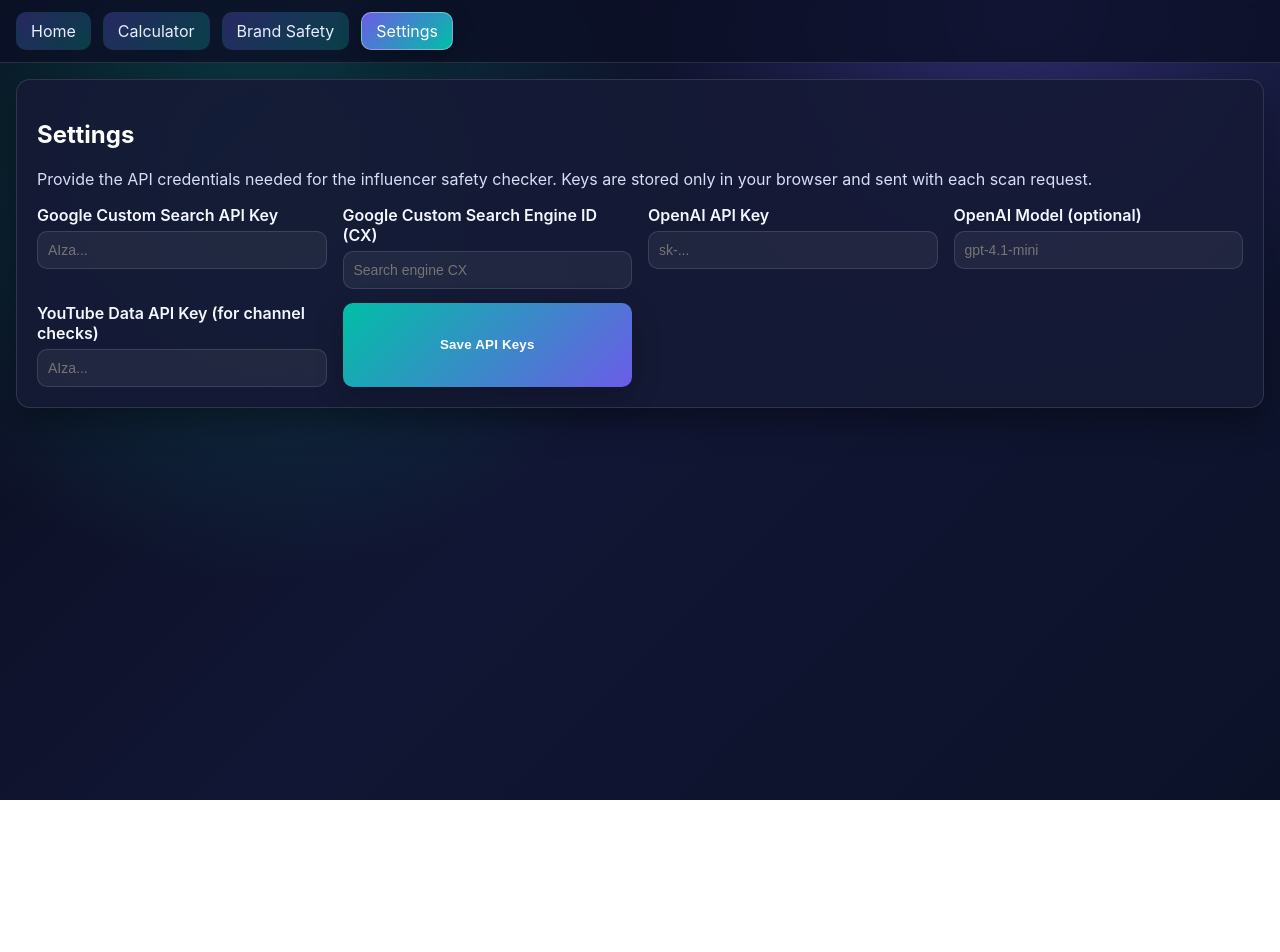
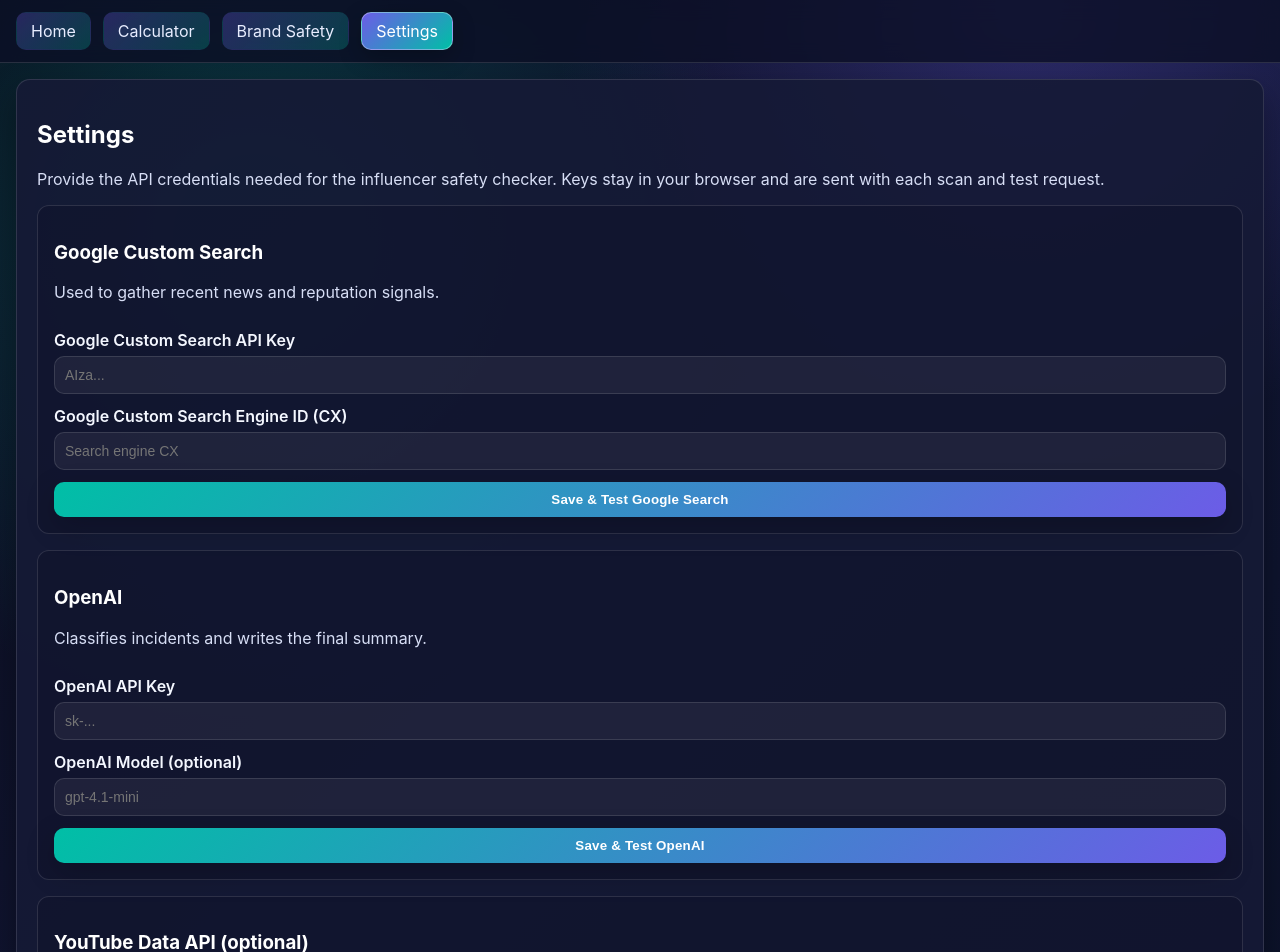
Before and after one commit to spacepilot121/pricingmodel, a React (Vite) app in the folder client/: page /#/settings in a window 1280 px wide. Shown: the top 952 px of the page. Before the commit the page ends 800 px from the top, so only its background shows below. Built offline with nearby package versions, Linux system fonts and the light colour scheme.

Commit message:
Add per-service API key testing and persistence updates

```diff
--- a/client/src/api/apiKeyStorage.ts
+++ b/client/src/api/apiKeyStorage.ts
@@ -14,10 +14,16 @@
   return {};
 }
 
-export function saveApiKeys(keys: ApiKeys): void {
+export function saveApiKeys(keys: ApiKeys): ApiKeys {
+  const merged = { ...loadApiKeys(), ...keys };
   try {
-    localStorage.setItem(STORAGE_KEY, JSON.stringify(keys));
+    localStorage.setItem(STORAGE_KEY, JSON.stringify(merged));
   } catch (err) {
     console.warn('Unable to persist API keys', err);
   }
+  return merged;
 }
+
+export function saveApiKey<K extends keyof ApiKeys>(key: K, value: ApiKeys[K]): ApiKeys {
+  return saveApiKeys({ [key]: value } as ApiKeys);
+}
--- a/client/src/api/brandSafetyApi.ts
+++ b/client/src/api/brandSafetyApi.ts
@@ -2,6 +2,8 @@
 import { BrandSafetyResult, Creator } from '../types';
 
 const BASE_URL = '/api/brand-safety';
+
+export type ApiKeyService = 'google' | 'openai' | 'youtube';
 
 async function handleResponse(res: Response) {
   const text = await res.text();
@@ -45,3 +47,12 @@
   const data = await handleResponse(res);
   return data.results;
 }
+
+export async function testApiKey(service: ApiKeyService): Promise<{ ok: boolean; message: string }> {
+  const res = await fetch(`${BASE_URL}/test-key`, {
+    method: 'POST',
+    headers: { 'Content-Type': 'application/json' },
+    body: JSON.stringify({ service, apiKeys: loadApiKeys() })
+  });
+  return handleResponse(res);
+}
--- a/client/src/app.css
+++ b/client/src/app.css
@@ -230,10 +230,26 @@
 }
 
 .settings-form {
-  display: grid;
-  grid-template-columns: repeat(auto-fit, minmax(240px, 1fr));
-  gap: 14px 16px;
+  display: flex;
+  flex-direction: column;
+  gap: 16px;
   margin-top: 16px;
+}
+
+.setting-block {
+  display: flex;
+  flex-direction: column;
+  gap: 12px;
+  padding: 16px;
+  border: 1px solid var(--border);
+  border-radius: 12px;
+  background: rgba(12, 16, 38, 0.35);
+}
+
+.setting-header {
+  display: flex;
+  align-items: center;
+  justify-content: space-between;
 }
 
 .settings-form label {
@@ -243,3 +259,15 @@
   color: #f4f7ff;
   font-weight: 600;
 }
+
+.status-text.info {
+  color: #d7def5;
+}
+
+.status-text.success {
+  color: #18d8b0;
+}
+
+.status-text.error {
+  color: #ff9a9a;
+}
--- a/client/src/components/SettingsTab.tsx
+++ b/client/src/components/SettingsTab.tsx
@@ -1,35 +1,97 @@
-import { FormEvent, useEffect, useState } from 'react';
+import { useEffect, useState } from 'react';
 import { loadApiKeys, saveApiKeys } from '../api/apiKeyStorage';
+import { ApiKeyService, testApiKey } from '../api/brandSafetyApi';
 import { ApiKeys } from '../types';
+
+type ServiceStatus = {
+  message: string;
+  tone: 'info' | 'success' | 'error';
+};
 
 export default function SettingsTab() {
   const [formState, setFormState] = useState<ApiKeys>({});
-  const [status, setStatus] = useState<string | null>(null);
+  const [statusByService, setStatusByService] = useState<Partial<Record<ApiKeyService, ServiceStatus>>>({});
+  const [activeTest, setActiveTest] = useState<ApiKeyService | null>(null);
 
   useEffect(() => {
     setFormState(loadApiKeys());
   }, []);
 
   function handleChange<K extends keyof ApiKeys>(key: K, value: ApiKeys[K]) {
-    setStatus(null);
     setFormState((prev) => ({ ...prev, [key]: value }));
   }
 
-  function handleSubmit(event: FormEvent) {
-    event.preventDefault();
-    saveApiKeys(formState);
-    setStatus('Saved. Brand safety checks will now use these keys.');
+  function setServiceStatus(service: ApiKeyService, tone: ServiceStatus['tone'], message: string) {
+    setStatusByService((prev) => ({ ...prev, [service]: { tone, message } }));
+  }
+
+  function persistKeys(partial: ApiKeys): ApiKeys {
+    const merged = saveApiKeys(partial);
+    setFormState(merged);
+    return merged;
+  }
+
+  async function handleSaveAndTest(service: ApiKeyService) {
+    setActiveTest(service);
+    try {
+      let merged: ApiKeys;
+
+      if (service === 'google') {
+        merged = persistKeys({
+          googleCseApiKey: formState.googleCseApiKey,
+          googleCseCx: formState.googleCseCx
+        });
+        if (!merged.googleCseApiKey || !merged.googleCseCx) {
+          setServiceStatus('google', 'error', 'Add both the Google Custom Search API key and CX before testing.');
+          return;
+        }
+      } else if (service === 'openai') {
+        merged = persistKeys({ openAiApiKey: formState.openAiApiKey, openAiModel: formState.openAiModel });
+        if (!merged.openAiApiKey) {
+          setServiceStatus('openai', 'error', 'Add an OpenAI API key before testing.');
+          return;
+        }
+      } else {
+        merged = persistKeys({ youtubeApiKey: formState.youtubeApiKey });
+        if (!merged.youtubeApiKey) {
+          setServiceStatus('youtube', 'error', 'Add a YouTube Data API key before testing.');
+          return;
+        }
+      }
+
+      setServiceStatus(service, 'info', 'Saving and testing...');
+      const response = await testApiKey(service);
+      setServiceStatus(service, 'success', response.message || 'Key saved and validated.');
+    } catch (err: any) {
+      setServiceStatus(service, 'error', err?.message || 'Key test failed.');
+    } finally {
+      setActiveTest(null);
+    }
+  }
+
+  function renderStatus(service: ApiKeyService) {
+    const status = statusByService[service];
+    if (!status) return null;
+    return <p className={`status-text ${status.tone}`}>{status.message}</p>;
   }
 
   return (
     <div className="card">
       <h2>Settings</h2>
       <p className="text-muted">
-        Provide the API credentials needed for the influencer safety checker. Keys are stored only in your
-        browser and sent with each scan request.
+        Provide the API credentials needed for the influencer safety checker. Keys stay in your browser and are sent
+        with each scan and test request.
       </p>
 
-      <form onSubmit={handleSubmit} className="settings-form">
+      <div className="settings-form">
+        <section className="setting-block">
+          <div className="setting-header">
+            <div>
+              <h3>Google Custom Search</h3>
+              <p className="text-muted">Used to gather recent news and reputation signals.</p>
+            </div>
+          </div>
+
           <label>
             Google Custom Search API Key
             <input
@@ -37,7 +99,6 @@
               placeholder="AIza..."
               value={formState.googleCseApiKey || ''}
               onChange={(e) => handleChange('googleCseApiKey', e.target.value)}
-            required
             />
           </label>
 
@@ -48,9 +109,27 @@
               placeholder="Search engine CX"
               value={formState.googleCseCx || ''}
               onChange={(e) => handleChange('googleCseCx', e.target.value)}
-            required
             />
           </label>
+
+          <button
+            type="button"
+            className="button"
+            onClick={() => handleSaveAndTest('google')}
+            disabled={activeTest === 'google'}
+          >
+            {activeTest === 'google' ? 'Testing Google...' : 'Save & Test Google Search'}
+          </button>
+          {renderStatus('google')}
+        </section>
+
+        <section className="setting-block">
+          <div className="setting-header">
+            <div>
+              <h3>OpenAI</h3>
+              <p className="text-muted">Classifies incidents and writes the final summary.</p>
+            </div>
+          </div>
 
           <label>
             OpenAI API Key
@@ -59,7 +138,6 @@
               placeholder="sk-..."
               value={formState.openAiApiKey || ''}
               onChange={(e) => handleChange('openAiApiKey', e.target.value)}
-            required
             />
           </label>
 
@@ -73,8 +151,27 @@
             />
           </label>
 
+          <button
+            type="button"
+            className="button"
+            onClick={() => handleSaveAndTest('openai')}
+            disabled={activeTest === 'openai'}
+          >
+            {activeTest === 'openai' ? 'Testing OpenAI...' : 'Save & Test OpenAI'}
+          </button>
+          {renderStatus('openai')}
+        </section>
+
+        <section className="setting-block">
+          <div className="setting-header">
+            <div>
+              <h3>YouTube Data API (optional)</h3>
+              <p className="text-muted">Enables channel metadata checks for apology/controversy signals.</p>
+            </div>
+          </div>
+
           <label>
-          YouTube Data API Key (for channel checks)
+            YouTube Data API Key
             <input
               type="password"
               placeholder="AIza..."
@@ -83,12 +180,17 @@
             />
           </label>
 
-        <button type="submit" className="button">
-          Save API Keys
+          <button
+            type="button"
+            className="button"
+            onClick={() => handleSaveAndTest('youtube')}
+            disabled={activeTest === 'youtube'}
+          >
+            {activeTest === 'youtube' ? 'Testing YouTube...' : 'Save & Test YouTube'}
           </button>
-      </form>
-
-      {status && <p className="status-text">{status}</p>}
+          {renderStatus('youtube')}
+        </section>
+      </div>
     </div>
   );
 }
```
Also changed, not shown: 9 other files (tests, documents, lock files or other folders). Lines whose indentation alone changed are shown as unchanged.
